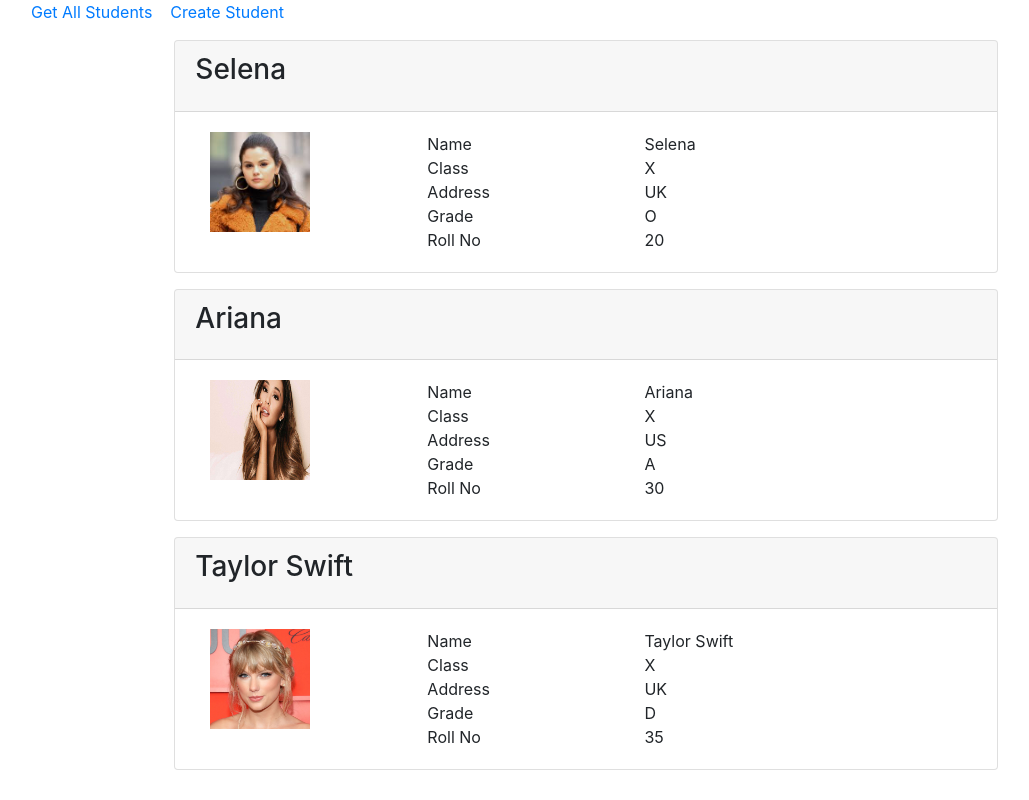
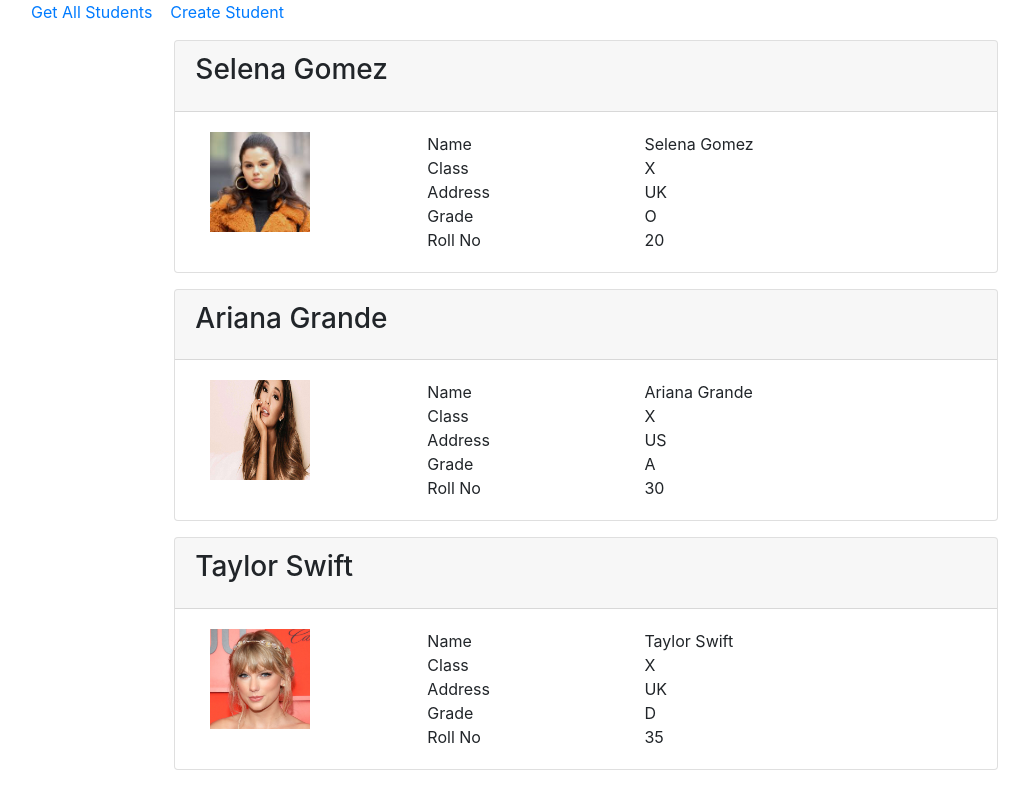
Before and after one commit to Anagha1009/AngularCrud, an Angular app in the folder CrudProject/: page /list-students in a window 1280 px wide. Shown: the whole page, without its empty margins (54-1083 px from the left). Built offline with nearby package versions, Linux system fonts and the light colour scheme.

Commit message:
service created

```diff
--- a/CrudProject/src/app/app.module.ts
+++ b/CrudProject/src/app/app.module.ts
@@ -7,6 +7,7 @@ import { NgbModule } from '@ng-bootstrap/ng-bootstrap';
 import { ListStudentsComponent } from './student/list-students/list-students.component';
 import { CreateStudentsComponent } from './student/create-students/create-students.component';
 import {FormsModule,ReactiveFormsModule} from '@angular/forms';
+import{StudentserviceService} from '../app/student/studentservice.service';
 
 @NgModule({
   declarations: [
@@ -21,7 +22,7 @@ import {FormsModule,ReactiveFormsModule} from '@angular/forms';
     FormsModule,
     ReactiveFormsModule
   ],
-  providers: [],
+  providers: [StudentserviceService],
   bootstrap: [AppComponent]
 })
 export class AppModule { }
--- a/CrudProject/src/app/student/list-students/list-students.component.ts
+++ b/CrudProject/src/app/student/list-students/list-students.component.ts
@@ -1,5 +1,6 @@
 import { Component, OnInit } from '@angular/core';
 import { Student } from 'src/app/models/student.model';
+import {StudentserviceService} from '../studentservice.service';
 
 @Component({
   selector: 'app-list-students',
@@ -36,9 +37,10 @@ export class ListStudentsComponent implements OnInit {
       imgPath:'assets/images/Taylor-Swift.jpg'
     }
   ]
-  constructor() { }
+  constructor(private _studentService:StudentserviceService) { }
 
   ngOnInit(): void {
+    this.students = this._studentService.GetStudents();
   }
 
 }
--- /dev/null
+++ b/CrudProject/src/app/student/studentservice.service.ts
@@ -0,0 +1,42 @@
+import { Injectable } from '@angular/core';
+import { Student } from '../models/student.model';
+
+@Injectable({
+  providedIn: 'root'
+})
+export class StudentserviceService {
+  private listStudents: Student[] = [
+    {
+      id: 1,
+      name: 'Selena Gomez',
+      class: 'X',
+      grade: 'O',
+      address: 'UK',
+      rollNo: '20',
+      imgPath: 'assets/images/selena.jpg'
+    },
+    {
+      id: 2,
+      name: 'Ariana Grande',
+      class: 'X',
+      grade: 'A',
+      address: 'US',
+      rollNo: '30',
+      imgPath: 'assets/images/ariana-grande.jpg'
+    },
+    {
+      id: 3,
+      name: 'Taylor Swift',
+      class: 'X',
+      grade: 'D',
+      address: 'UK',
+      rollNo: '35',
+      imgPath: 'assets/images/Taylor-Swift.jpg'
+    }
+  ]
+
+  GetStudents(): Student[] {
+    return this.listStudents;
+  }
+  constructor() { }
+}
```
Also changed, not shown: 1 other file (tests, documents, lock files or other folders).
